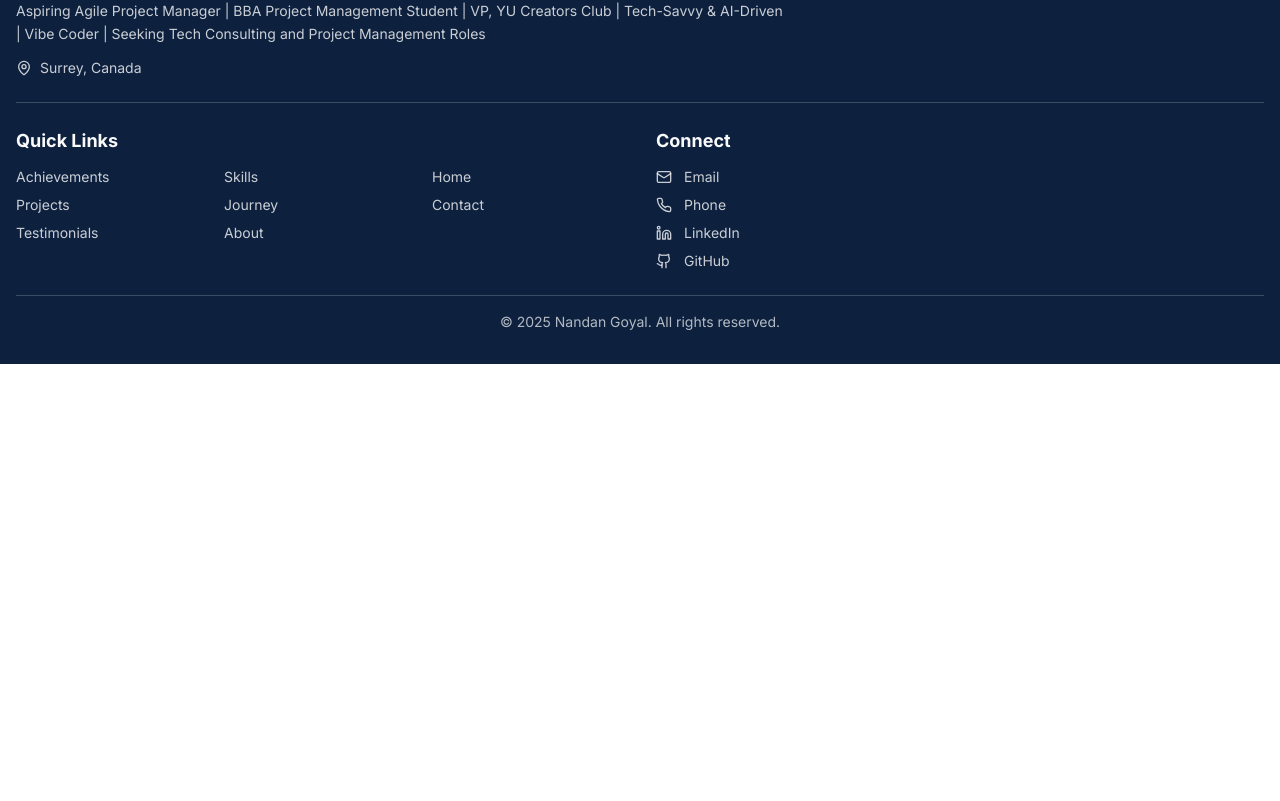
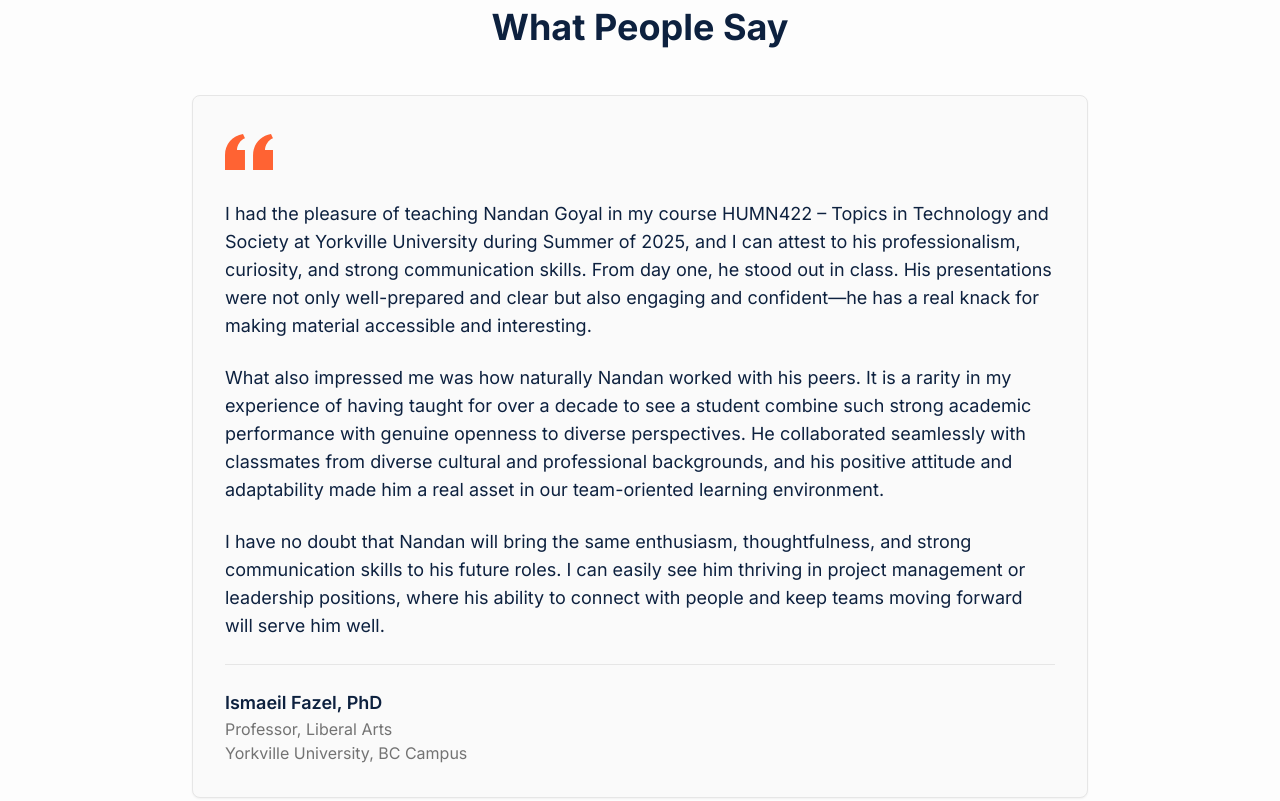
Before and after one commit to nandan1717/nandangoyal-3af8c0f2, a React (Vite) app: page / in a window 1280 px wide. Shown: the part 939-1740 px from the top of the page. Before the commit the page ends 1303 px from the top, so only its background shows below. Built offline with nearby package versions, Linux system fonts and the light colour scheme; the HTML template or start-up script is replaced by a standard one.

Commit message:
Add testimonials and update course details

```diff
--- a/src/pages/Achievements.tsx
+++ b/src/pages/Achievements.tsx
@@ -83,7 +83,7 @@ const Achievements = () => {
 
                 <div className="bg-accent/10 p-6 rounded-lg border-l-4 border-accent">
                   <h3 className="text-xl font-semibold text-foreground mb-2">Digital Transformation</h3>
-                  <p className="text-muted-foreground">University of Waterloo - In Progress</p>
+                  <p className="text-muted-foreground">University of Waterloo - October 17, 2025 to December 14, 2025</p>
                 </div>
 
                 <div className="bg-accent/10 p-6 rounded-lg border-l-4 border-accent">
--- a/src/pages/Home.tsx
+++ b/src/pages/Home.tsx
@@ -72,6 +72,43 @@ const Home = () => {
         </div>
       </main>
 
+      {/* Testimonials Section */}
+      <section className="py-12 sm:py-20 bg-muted/20">
+        <div className="container mx-auto px-4 sm:px-6">
+          <h2 className="text-2xl sm:text-3xl md:text-4xl font-bold text-center mb-8 sm:mb-12 text-foreground">
+            What People Say
+          </h2>
+
+          <div className="max-w-4xl mx-auto">
+            <div className="bg-card p-6 sm:p-8 rounded-lg border shadow-sm">
+              <div className="mb-6">
+                <svg className="w-10 h-10 sm:w-12 sm:h-12 text-accent mb-4" fill="currentColor" viewBox="0 0 24 24">
+                  <path d="M14.017 21v-7.391c0-5.704 3.731-9.57 8.983-10.609l.995 2.151c-2.432.917-3.995 3.638-3.995 5.849h4v10h-9.983zm-14.017 0v-7.391c0-5.704 3.748-9.57 9-10.609l.996 2.151c-2.433.917-3.996 3.638-3.996 5.849h3.983v10h-9.983z" />
+                </svg>
+              </div>
+
+              <p className="text-sm sm:text-base md:text-lg text-foreground leading-relaxed mb-4 sm:mb-6">
+                I had the pleasure of teaching Nandan Goyal in my course HUMN422 – Topics in Technology and Society at Yorkville University during Summer of 2025, and I can attest to his professionalism, curiosity, and strong communication skills. From day one, he stood out in class. His presentations were not only well-prepared and clear but also engaging and confident—he has a real knack for making material accessible and interesting.
+              </p>
+
+              <p className="text-sm sm:text-base md:text-lg text-foreground leading-relaxed mb-4 sm:mb-6">
+                What also impressed me was how naturally Nandan worked with his peers. It is a rarity in my experience of having taught for over a decade to see a student combine such strong academic performance with genuine openness to diverse perspectives. He collaborated seamlessly with classmates from diverse cultural and professional backgrounds, and his positive attitude and adaptability made him a real asset in our team-oriented learning environment.
+              </p>
+
+              <p className="text-sm sm:text-base md:text-lg text-foreground leading-relaxed mb-4 sm:mb-6">
+                I have no doubt that Nandan will bring the same enthusiasm, thoughtfulness, and strong communication skills to his future roles. I can easily see him thriving in project management or leadership positions, where his ability to connect with people and keep teams moving forward will serve him well.
+              </p>
+
+              <div className="border-t pt-4 sm:pt-6">
+                <p className="font-semibold text-foreground text-base sm:text-lg">Ismaeil Fazel, PhD</p>
+                <p className="text-sm sm:text-base text-muted-foreground">Professor, Liberal Arts</p>
+                <p className="text-sm sm:text-base text-muted-foreground">Yorkville University, BC Campus</p>
+              </div>
+            </div>
+          </div>
+        </div>
+      </section>
+
       <Footer />
     </div>
   );
```
